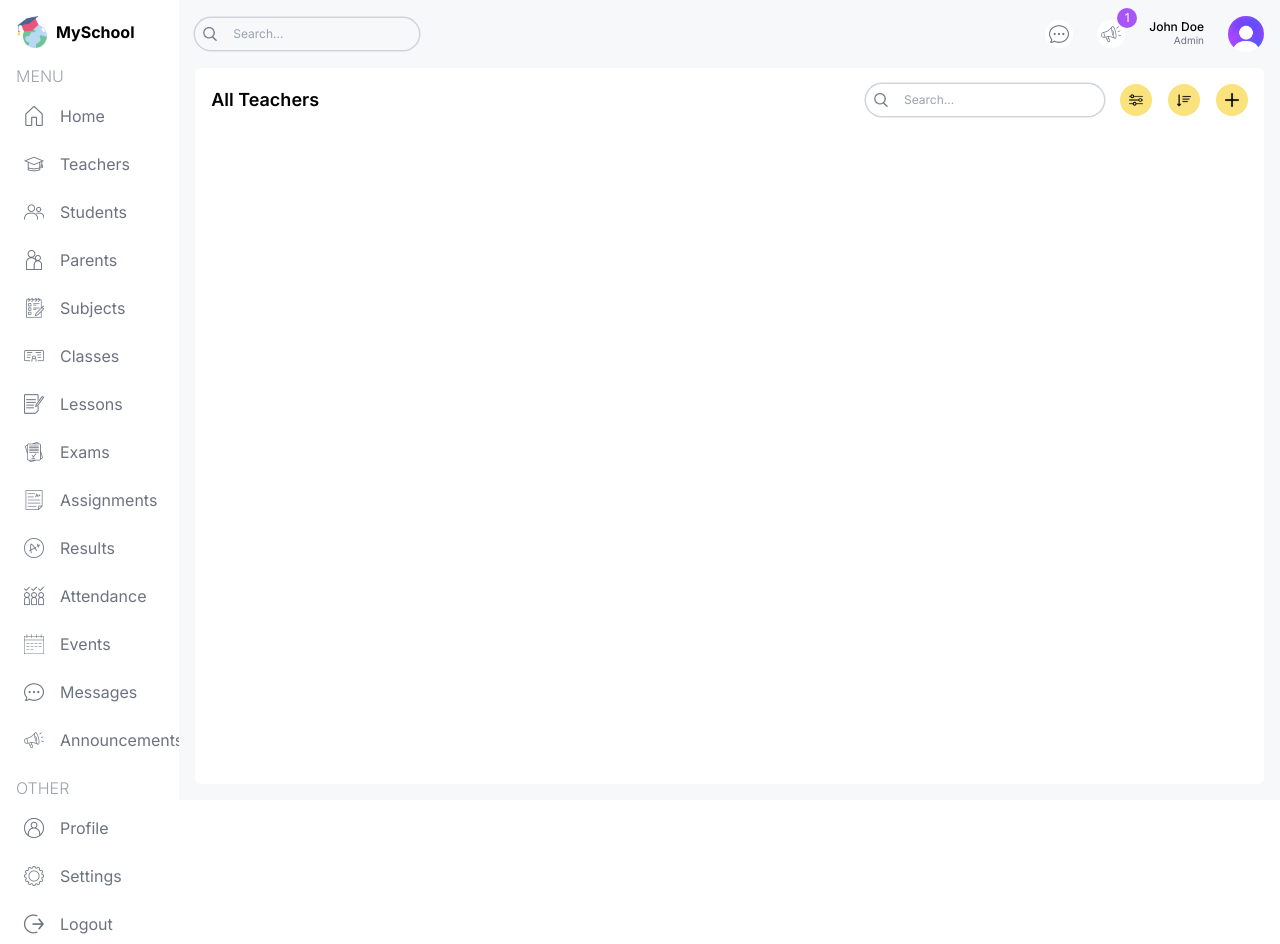
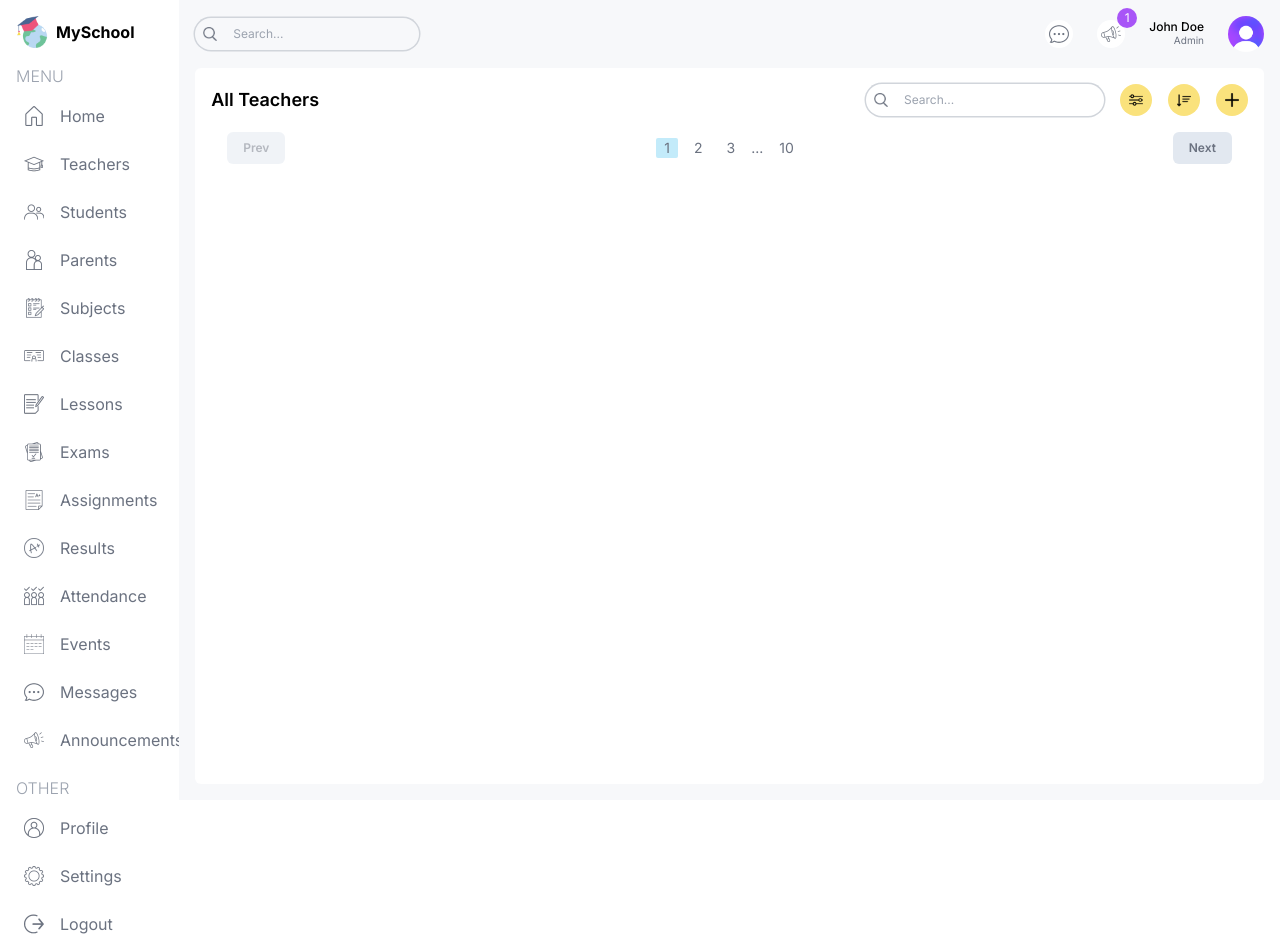
Before and after one commit to thanhminhdev2000/fullstack-school, a Next.js app: page /list/teachers in a window 1280 px wide. Built offline with nearby package versions, Linux system fonts and the light colour scheme.

Commit message:
Pagination

```diff
--- a/src/app/(dashboard)/list/teachers/page.tsx
+++ b/src/app/(dashboard)/list/teachers/page.tsx
@@ -1,3 +1,4 @@
+import Pagination from '@/components/Pagination';
 import TableSearch from '@/components/TableSearch';
 import Image from 'next/image';
 
@@ -25,6 +26,7 @@
       {/* LIST */}
 
       {/* PAGING */}
+      <Pagination />
     </div>
   );
 };
--- /dev/null
+++ b/src/components/Pagination.tsx
@@ -0,0 +1,26 @@
+const Pagination = () => {
+  return (
+    <div className="p-4 flex items-center justify-between text-gray-500">
+      <button
+        disabled
+        className="py-2 px-4 rounded-md bg-slate-200 text-xs font-semibold disabled:opacity-50 disabled:cursor-not-allowed"
+      >
+        Prev
+      </button>
+
+      <div className="flex items-center gap-2 text-sm">
+        <button className="px-2 rounded-sm bg-Sky">1</button>
+        <button className="px-2 rounded-sm">2</button>
+        <button className="px-2 rounded-sm">3</button>
+        ...
+        <button className="px-2 rounded-sm">10</button>
+      </div>
+
+      <button className="py-2 px-4 rounded-md bg-slate-200 text-xs font-semibold disabled:opacity-50 disabled:cursor-not-allowed">
+        Next
+      </button>
+    </div>
+  );
+};
+
+export default Pagination;
```
